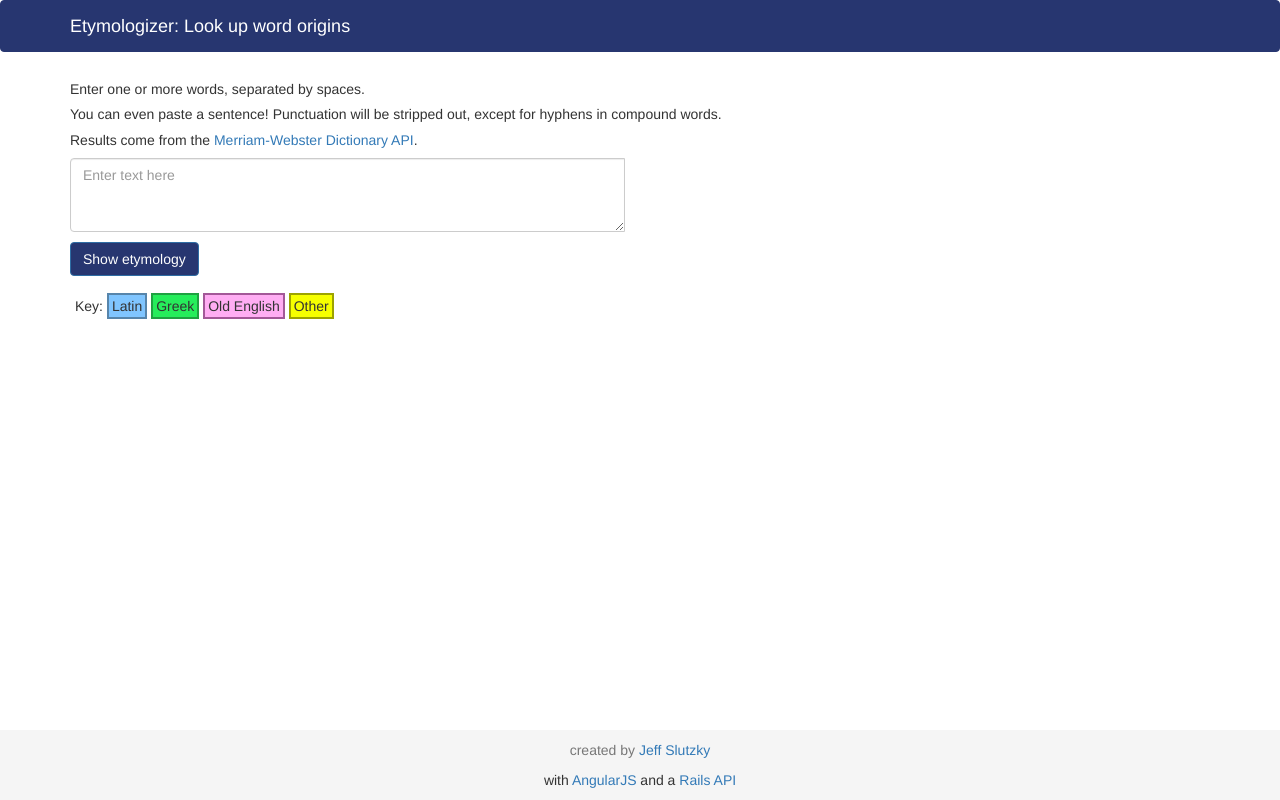
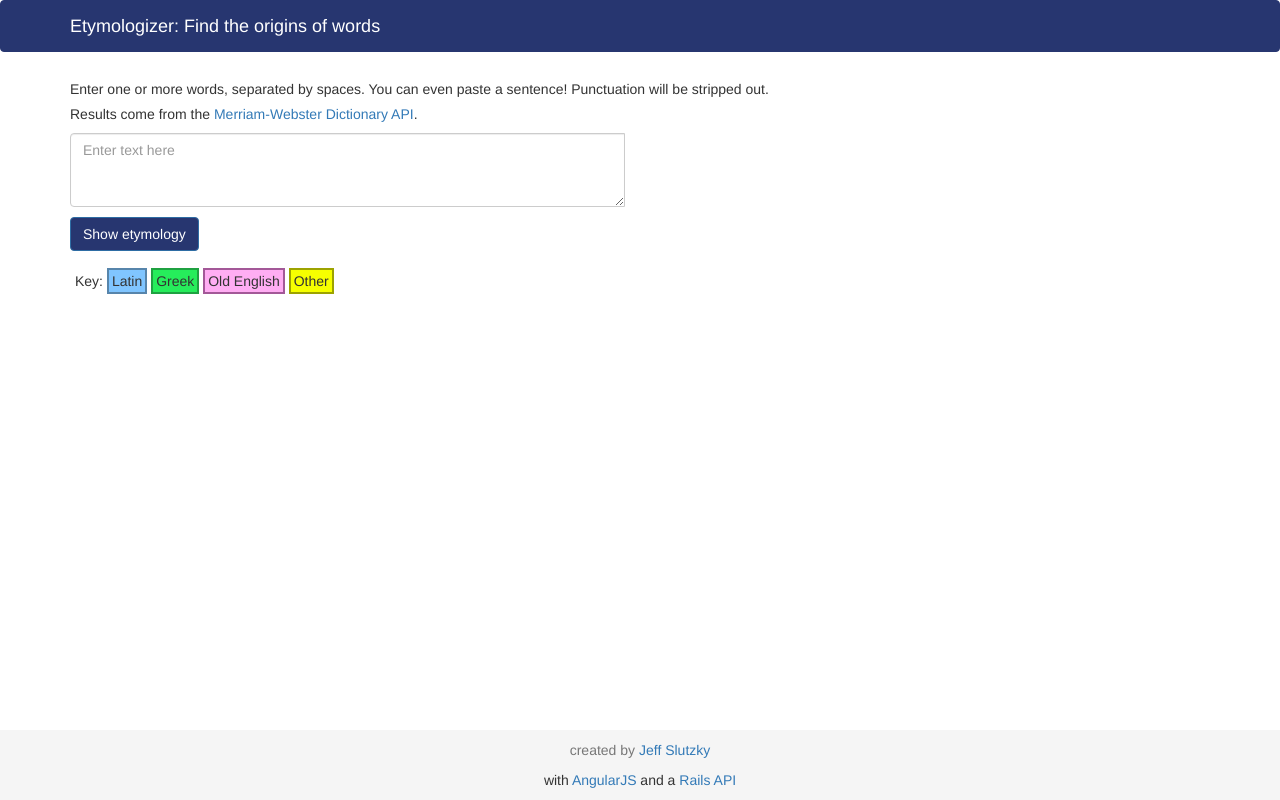
Before and after one commit to jeffslutzky/etymologizer-angular, a website: page app/index.html in a window 1280 px wide. Drawn offline with nearby package versions, Linux system fonts and the light colour scheme.

Commit message:
change header text

```diff
--- a/app/index.html
+++ b/app/index.html
@@ -26,7 +26,7 @@
   		<div class="container">
   			<div class="navbar-header">
   				<a class="navbar-brand" href="/">
-            Etymologizer: Look up word origins
+            Etymologizer: Find the origins of words
           </a>
   			</div>
   		</div>
--- a/app/pages/home.html
+++ b/app/pages/home.html
@@ -1,5 +1,4 @@
-<h5>Enter one or more words, separated by spaces.</h5>
-<h5>You can even paste a sentence! Punctuation will be stripped out, except for hyphens in compound words.</h5>
+<h5>Enter one or more words, separated by spaces. You can even paste a sentence! Punctuation will be stripped out.</h5>
 <h5>Results come from the <a href="http://www.dictionaryapi.com/">Merriam-Webster Dictionary API</a>.</h5>
 
 
```
